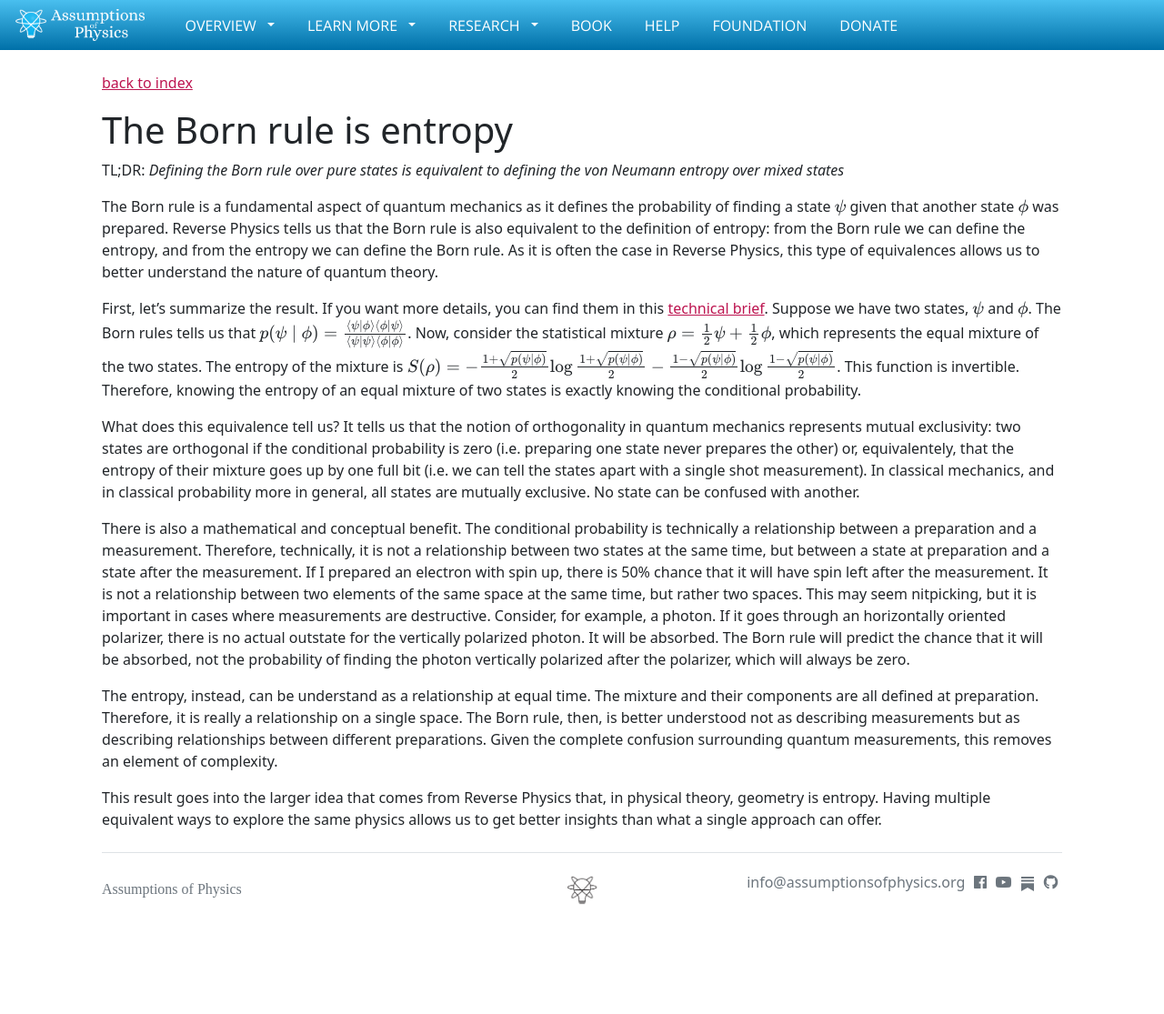
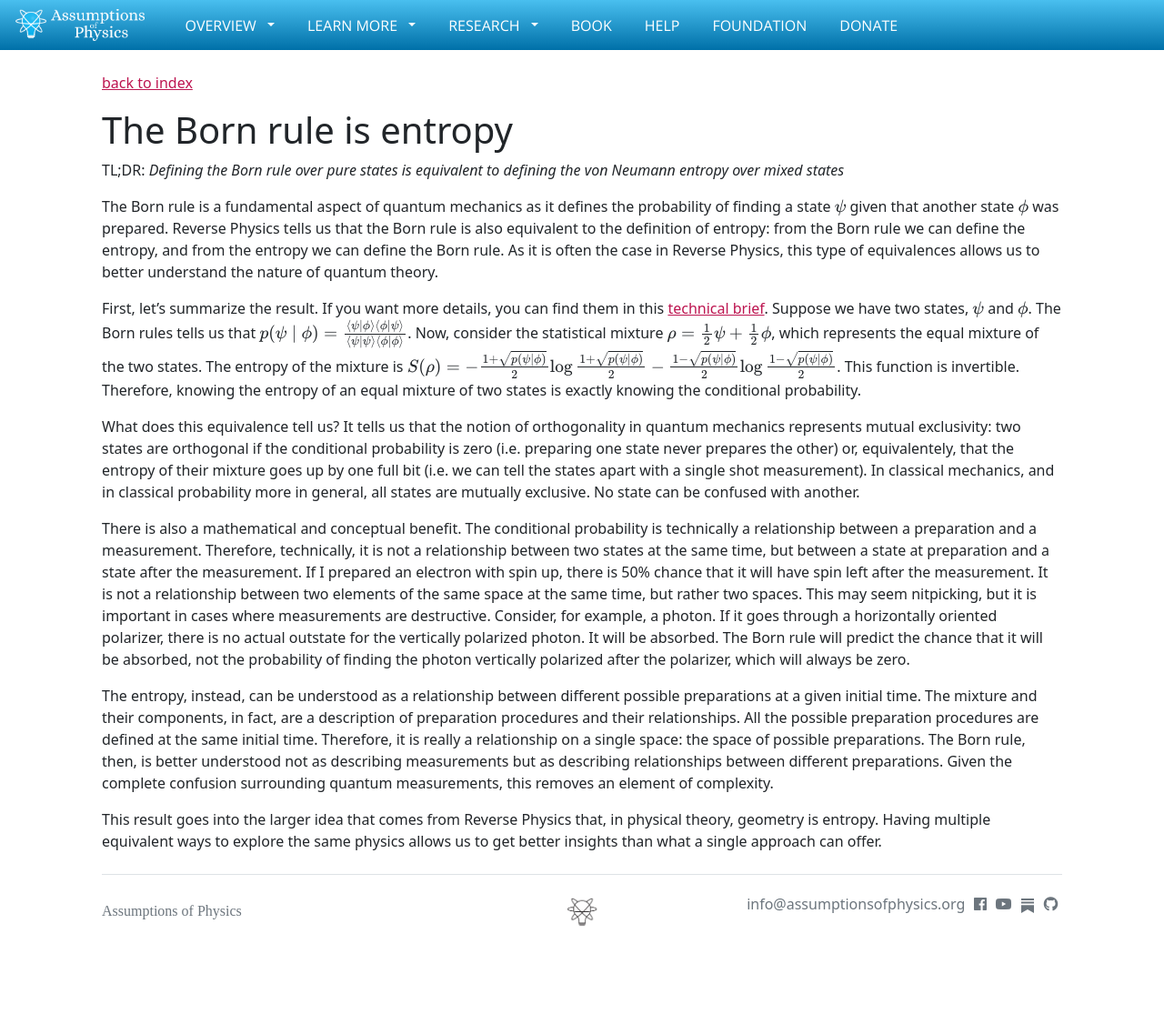
Before and after one commit to assumptionsofphysics/assumptionsofphysics.github.io, a Jekyll site: the page built from _essays/2026-06-15-Born-rule-entropy.md, in a window 1280 px wide. Shown: the whole page at 91% size. Built offline with Jekyll 4.4.1, drawn with Linux system fonts in a browser that asks for light colours; nearby versions of some CDN libraries; some web fonts are replaced; a script that is not in the unit is left out; before the commit the page ends 1091 px from its top, so only the background shows below that.

Commit message:
Minor improvements on last essay

```diff
--- a/_essays/2026-06-15-Born-rule-entropy.md
+++ b/_essays/2026-06-15-Born-rule-entropy.md
@@ -12,8 +12,8 @@ First, let's summarize the result. If you want more details, you can find them i
 
 What does this equivalence tell us? It tells us that the notion of orthogonality in quantum mechanics represents mutual exclusivity: two states are orthogonal if the conditional probability is zero (i.e. preparing one state never prepares the other) or, equivalentely, that the entropy of their mixture goes up by one full bit (i.e. we can tell the states apart with a single shot measurement). In classical mechanics, and in classical probability more in general, all states are mutually exclusive. No state can be confused with another.
 
-There is also a mathematical and conceptual benefit. The conditional probability is technically a relationship between a preparation and a measurement. Therefore, technically, it is not a relationship between two states at the same time, but between a state at preparation and a state after the measurement. If I prepared an electron with spin up, there is 50% chance that it will have spin left after the measurement. It is not a relationship between two elements of the same space at the same time, but rather two spaces. This may seem nitpicking, but it is important in cases where measurements are destructive. Consider, for example, a photon. If it goes through an horizontally oriented polarizer, there is no actual outstate for the vertically polarized photon. It will be absorbed. The Born rule will predict the chance that it will be absorbed, not the probability of finding the photon vertically polarized after the polarizer, which will always be zero.
+There is also a mathematical and conceptual benefit. The conditional probability is technically a relationship between a preparation and a measurement. Therefore, technically, it is not a relationship between two states at the same time, but between a state at preparation and a state after the measurement. If I prepared an electron with spin up, there is 50% chance that it will have spin left after the measurement. It is not a relationship between two elements of the same space at the same time, but rather two spaces. This may seem nitpicking, but it is important in cases where measurements are destructive. Consider, for example, a photon. If it goes through a horizontally oriented polarizer, there is no actual outstate for the vertically polarized photon. It will be absorbed. The Born rule will predict the chance that it will be absorbed, not the probability of finding the photon vertically polarized after the polarizer, which will always be zero.
 
-The entropy, instead, can be understand as a relationship at equal time. The mixture and their components are all defined at preparation. Therefore, it is really a relationship on a single space. The Born rule, then, is better understood not as describing measurements but as describing relationships between different preparations. Given the complete confusion surrounding quantum measurements, this removes an element of complexity.
+The entropy, instead, can be understood as a relationship between different possible preparations at a given initial time. The mixture and their components, in fact, are a description of preparation procedures and their relationships. All the possible preparation procedures are defined at the same initial time. Therefore, it is really a relationship on a single space: the space of possible preparations. The Born rule, then, is better understood not as describing measurements but as describing relationships between different preparations. Given the complete confusion surrounding quantum measurements, this removes an element of complexity.
 
 This result goes into the larger idea that comes from Reverse Physics that, in physical theory, geometry is entropy. Having multiple equivalent ways to explore the same physics allows us to get better insights than what a single approach can offer.
```
